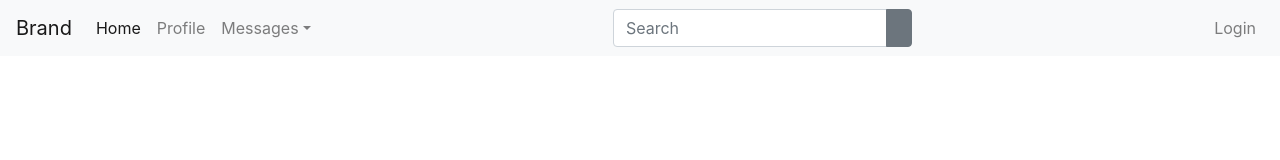
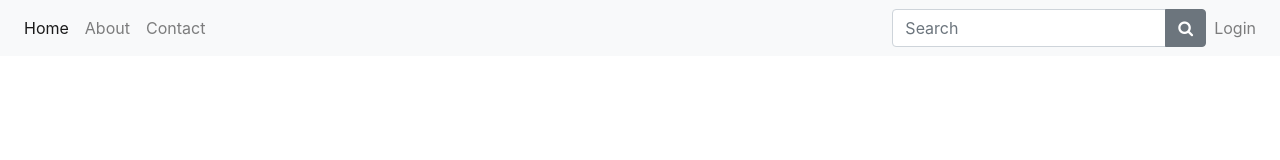
Before and after one commit to Jimbocious/RateApp, a website: page index.html in a window 1280 px wide. Drawn offline with nearby package versions, Linux system fonts and the light colour scheme.

Commit message:
remove extra navigation items, move search to right

```diff
--- a/index.html
+++ b/index.html
@@ -6,27 +6,18 @@
     <meta http-equiv="X-UA-Compatible" content="ie=edge">
     <title>Rate App</title>
     <link href="https://stackpath.bootstrapcdn.com/bootstrap/4.3.1/css/bootstrap.min.css" rel="stylesheet" integrity="sha384-ggOyR0iXCbMQv3Xipma34MD+dH/1fQ784/j6cY/iJTQUOhcWr7x9JvoRxT2MZw1T" crossorigin="anonymous">
+    <link rel="stylesheet" href="https://cdnjs.cloudflare.com/ajax/libs/font-awesome/4.7.0/css/font-awesome.min.css">
 </head>
 <body>
-    <nav class="navbar navbar-expand-md navbar-light bg-light">
-        <a href="#" class="navbar-brand">Brand</a>
-        <button type="button" class="navbar-toggler" data-toggle="collapse" data-target="#navbarCollapse">
-            <span class="navbar-toggler-icon"></span>
-        </button>
-
-        <div class="collapse navbar-collapse justify-content-between" id="navbarCollapse">
+    <nav class="navbar navbar-expand-md navbar-light bg-light d-flex justify-content-between">
+        <div>
             <div class="navbar-nav">
                 <a href="#" class="nav-item nav-link active">Home</a>
-                <a href="#" class="nav-item nav-link">Profile</a>
-                <div class="nav-item dropdown">
-                    <a href="#" class="nav-link dropdown-toggle" data-toggle="dropdown">Messages</a>
-                    <div class="dropdown-menu">
-                        <a href="#" class="dropdown-item">Inbox</a>
-                        <a href="#" class="dropdown-item">Sent</a>
-                        <a href="#" class="dropdown-item">Drafts</a>
-                    </div>
-                </div>
+                <a href="#" class="nav-item nav-link">About</a>
+                <a href="#" class="nav-item nav-link">Contact</a>
             </div>
+        </div>
+        <div class="d-flex">
             <form class="form-inline">
                 <div class="input-group">
                     <input type="text" class="form-control" placeholder="Search">
```
